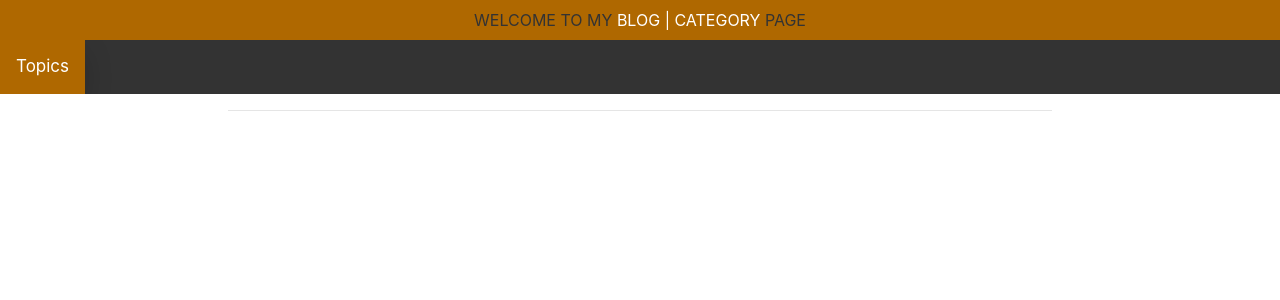
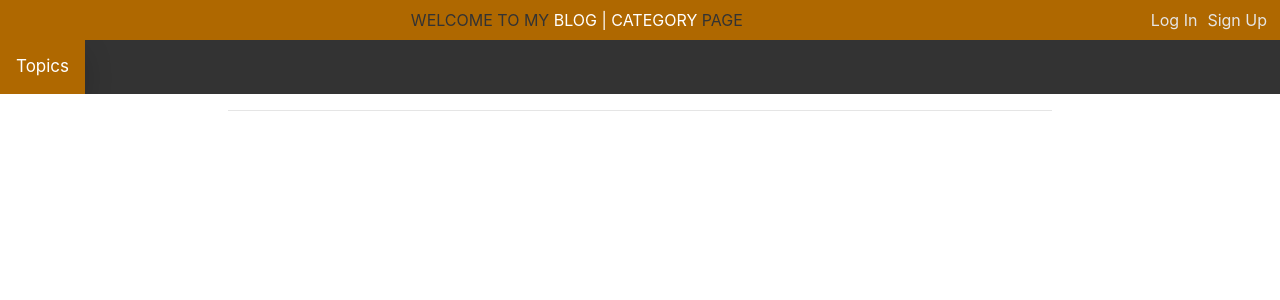
Before and after one commit to eiire/studyflux, a Django app: a page that uses my_portfolio/templates/base.html in a window 1280 px wide. Shown: the top 300 px of the page. Run offline with Django 3.2, Linux system fonts and the light colour scheme; some libraries are stand-ins or nearby versions.

Commit message:
fix(general_page) post component && refactor header

```diff
--- a/my_portfolio/static/css/style.css
+++ b/my_portfolio/static/css/style.css
@@ -1,8 +1,23 @@
-.welcome {
+header.page-header {
+    display: flex;
     color: #333;
     background-color: #af6800;
     padding: 1vmin;
-    text-align: center;
+}
+
+header.page-header > .logo {
+    display: flex;
+    margin-left: auto;
+    margin-right: auto;
+}
+
+header.page-header > .account {
+    display: flex;
+}
+
+header.page-header > .account > a {
+    color: #e5e5e5;
+    margin: 0 5px 0 5px;
 }
 
 .my_navbar {
--- a/my_portfolio/templates/base.html
+++ b/my_portfolio/templates/base.html
@@ -13,10 +13,24 @@
 
 {% block sub_style %} {% endblock %} {# CSS style from app #}
 
-<div class="welcome">
-    <basefont>WELCOME TO MY <font style="color: white; tab-size: 10px"> {% block page_title %} {% endblock %} </font>
-    PAGE </basefont>
-</div>
+<header class="page-header">
+    <div class="logo">
+        WELCOME TO MY&nbsp
+            <div style="color: white; tab-size: 10px">
+                {% block page_title %} {% endblock %}
+            </div>
+        &nbspPAGE
+    </div>
+    <div class="account">
+        {% if not user.is_authenticated %}
+            <a href="{% url 'login' %}" class="login"> Log In </a>
+            <a href="{% url 'register' %}" class="signup"> Sign Up </a>
+        {% else %}
+            <a href="{% url 'UserPage' user %}">  {{ user.username }} </a>
+            <a href="{% url 'logout' %}" class="login"> Log Out </a>
+        {% endif %}
+    </div>
+</header>
 
 <div class="my_navbar" id="my_navbar">
     {% block buttom_navbar %} {% endblock %}
```
Also changed, not shown: general_page/src/components/post.js (added, +50 -0 lines), general_page/src/components/post_list.js (+2 -28 lines), user_topics/static/topic_style.css (+0 -8 lines), my_portfolio/static/img/portfolio/2.png (added), 1 other file.
